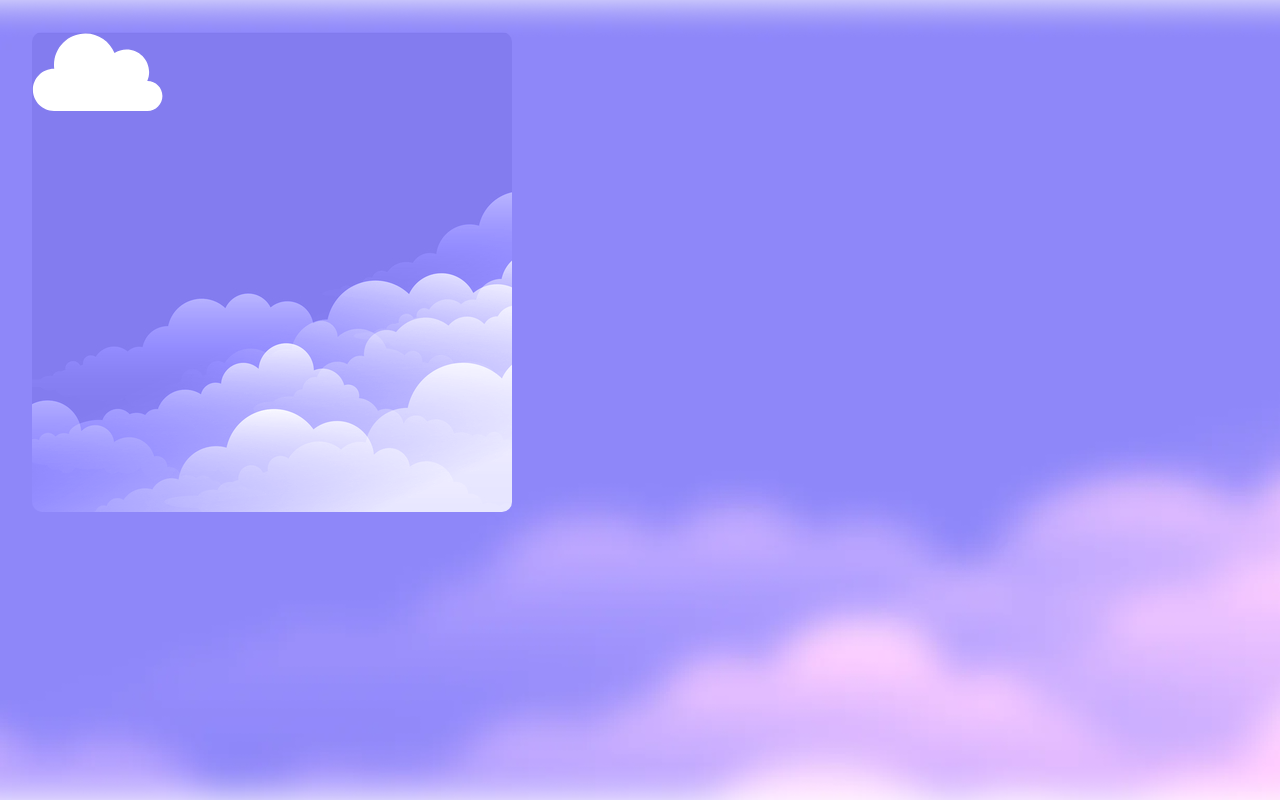
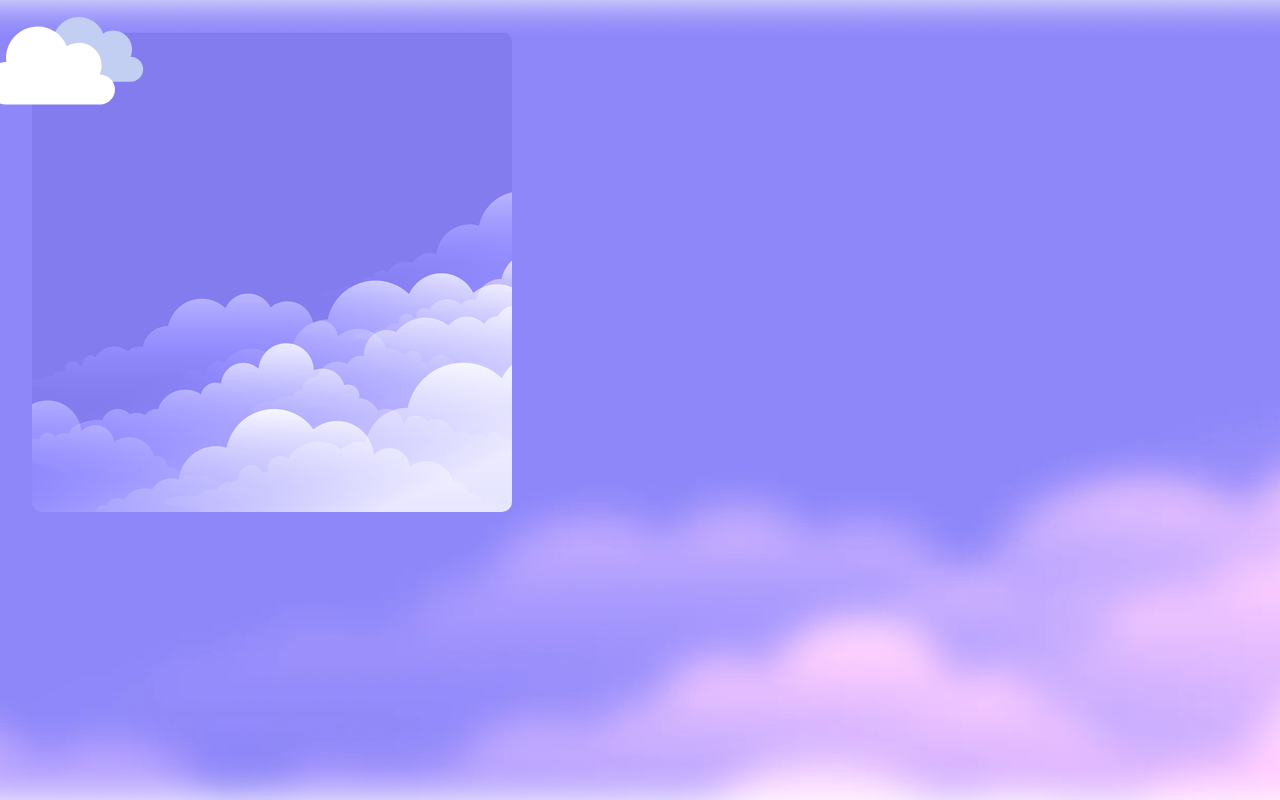
Before and after one commit to russo97/vue-weather-page, a Vue app: page / in a window 1280 px wide. Built offline with nearby package versions, Linux system fonts and the light colour scheme.

Commit message:
feat: adição do segundo cloud-icon com cores vindas das variáveis :root definidas no scss

```diff
--- a/src/assets/scss/main.scss
+++ b/src/assets/scss/main.scss
@@ -4,4 +4,7 @@
 @import "reset";
 
 :root {
+  --white: #ffffff;
+  --gray1: #C2CEF2;
+  --purple1: #8E87FA;
 }
--- a/src/components/current-weather/index.vue
+++ b/src/components/current-weather/index.vue
@@ -1,8 +1,12 @@
 <template>
   <section class="curweather">
-    <div class="curweather__wrapper w-full h-full">
+    <div class="curweather__wrapper w-full h-full relative">
       <LazyPrimaryCloudIcon
-        class="curweather__cloud curweather--cloud--primary"
+        class="curweather__cloud curweather__cloud--primary absolute"
+      />
+
+      <LazySecondaryCloudIcon
+        class="curweather__cloud curweather__cloud--secondary absolute"
       />
     </div>
   </section>
@@ -15,11 +19,16 @@ const LazyPrimaryCloudIcon = defineAsyncComponent(() => import(
   /* webpackChunkName: "lazy-primary-cloud-icon" */ '@/components/icons/primary-cloud/index.vue'
 ))
 
+const LazySecondaryCloudIcon = defineAsyncComponent(() => import(
+  /* webpackChunkName: "lazy-secondary-cloud-icon" */ '@/components/icons/secondary-cloud/index.vue'
+))
+
 export default defineComponent({
   name: 'CurrentWeather',
 
   components: {
-    LazyPrimaryCloudIcon
+    LazyPrimaryCloudIcon,
+    LazySecondaryCloudIcon
   },
 
   async setup () {
@@ -36,12 +45,27 @@ export default defineComponent({
     &__wrapper {
       border-radius: 10px;
       background-blend-mode: luminosity;
-      background: #8E87FA url('@/assets/images/weather-bg.webp') center / cover no-repeat;
+      background: var(--purple1) url('@/assets/images/weather-bg.webp') center / cover no-repeat;
     }
 
     &__cloud {
-      fill: white;
-      width: 27.29%;
+      &--primary {
+        z-index: 2;
+        fill: var(--white);
+        width: 27.4%;
+        top: 0;
+        left: 0;
+        transform: translate(-36.496%, -8.363%);
+      }
+
+      &--secondary {
+        z-index: 1;
+        fill: var(--gray1);
+        width: 22.725%;
+        top: 0;
+        left: 0;
+        transform: translate(2.750%, -22.984%);
+      }
     }
   }
 </style>
```
